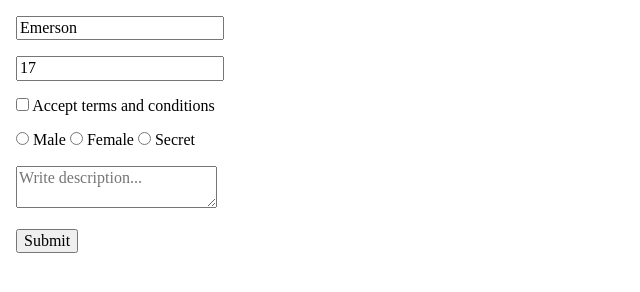
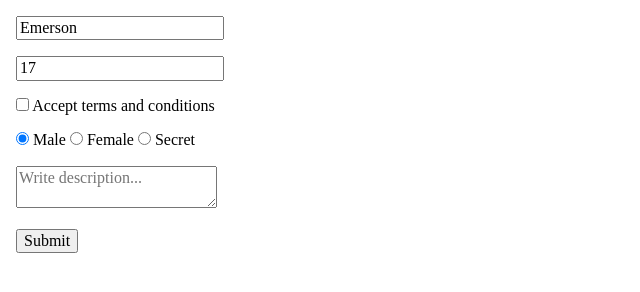
Before and after one commit to sh00tn1ck29/KURS_FD, a plain HTML site: page lesson16/task1/index.html in a window 1280 px wide. Shown: the full height of the page, 0-640 px from the left. Drawn offline with nearby package versions, Linux system fonts and the light colour scheme.

Commit message:
Update index.html

```diff
--- a/lesson16/task1/index.html
+++ b/lesson16/task1/index.html
@@ -25,7 +25,7 @@
         <label>Accept terms and conditions</label>
       </div>
       <div>
-        <input type="radio" class="choose-gender" name="gender"><label> Male</label>
+        <input type="radio" class="choose-gender" name="gender" checked><label> Male</label>
         <input type="radio" class="choose-gender" name="gender"><label> Female</label>
         <input type="radio" class="choose-gender" name="gender"> <label> Secret</label>
       </div>
```
